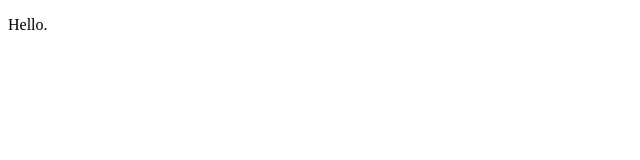
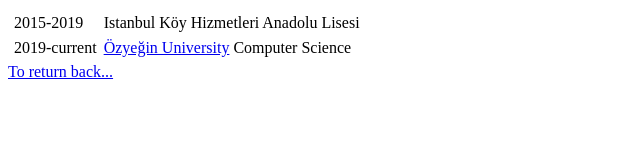
Before and after one commit to mtnkrc/cv, a plain HTML site: page schools.html in a window 1280 px wide. Shown: the whole page, without its empty margins (0-640 px from the left). Drawn offline with Linux system fonts and the light colour scheme.

Commit message:
Update schools.html

```diff
--- a/schools.html
+++ b/schools.html
@@ -5,6 +5,16 @@
     <title>My education</title>
   </head>
   <body>
-    <p>Hello.</p>
+    <table cellspacing = "5">
+      <tr>
+        <td>2015-2019</td>
+        <td>Istanbul Köy Hizmetleri Anadolu Lisesi</td>
+      </tr>
+      <tr>
+        <td>2019-current</td>
+        <td><a href="www.ozyegin.edu.tr">Özyeğin University</a> Computer Science</td>
+      </tr>
+    </table>
+    <a href="index.html">To return back...</a>
   </body>
 </html>
```
